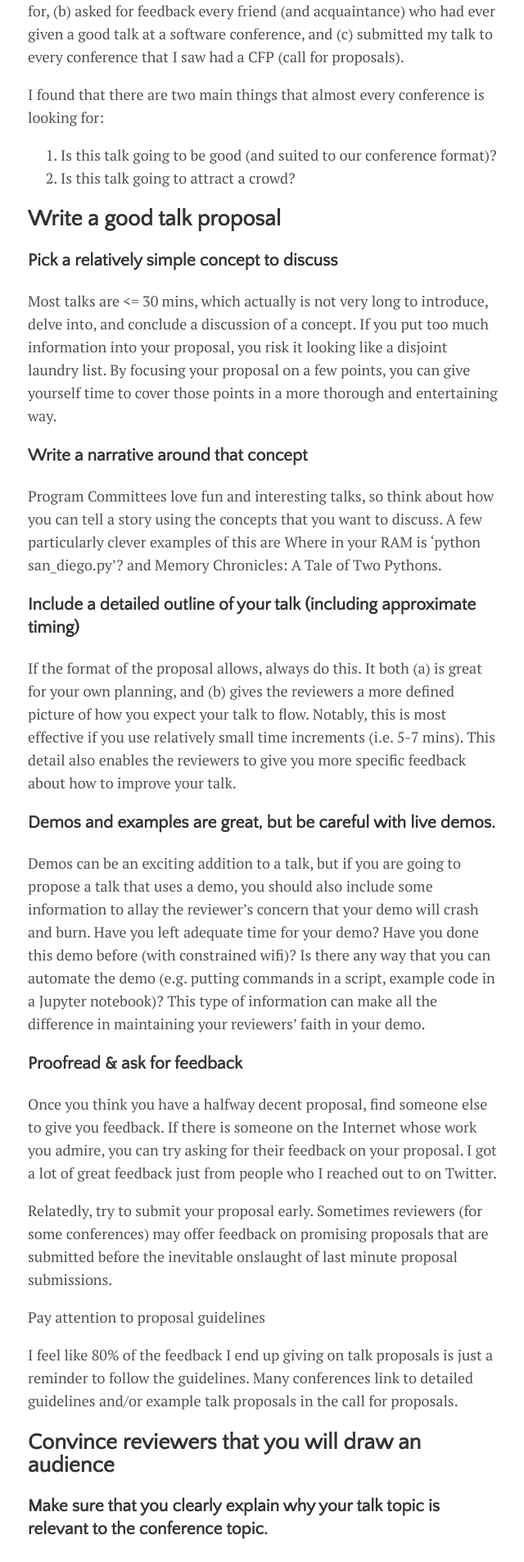
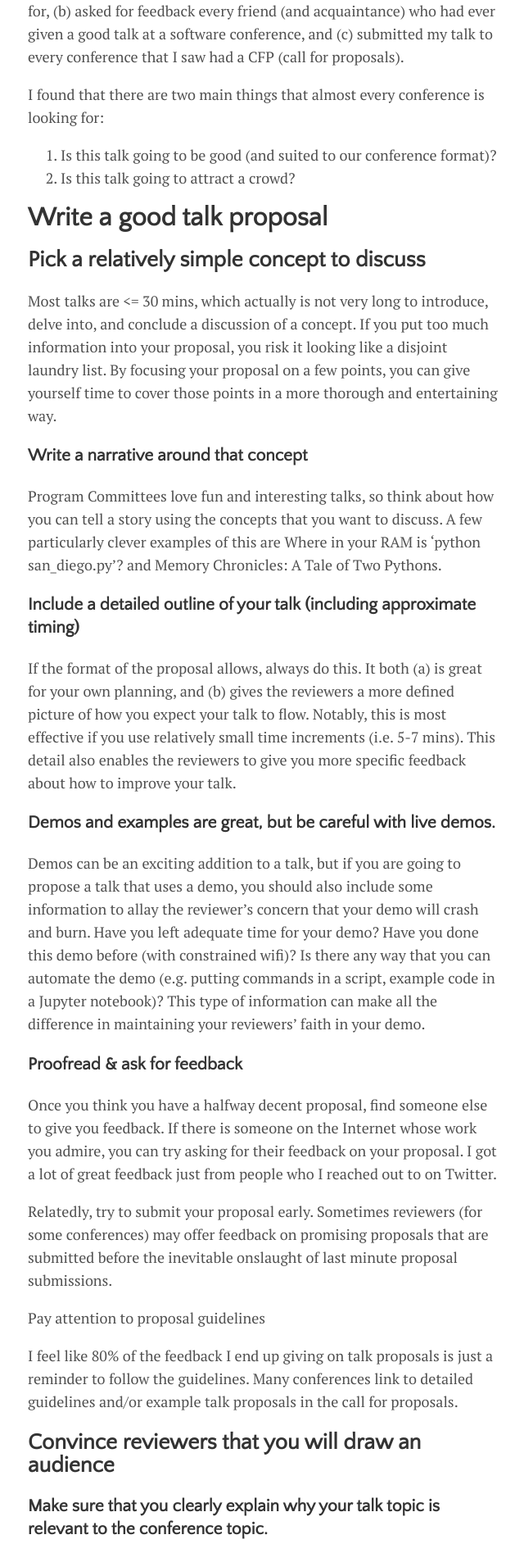
Before and after one commit to dhanus/dhanus.github.io, a Jekyll site: the page built from _posts/2017-05-19-great-software-talk.markdown, in a window 1280 px wide. Shown: the part 902-2808 px from the top of the page at 82% size, without its empty margins (318-958 px from the left). Built offline with Jekyll 4.4.1, drawn with Linux system fonts in a browser that asks for light colours; nearby versions of some CDN libraries.

```diff
--- a/_posts/2017-05-19-great-software-talk.markdown
+++ b/_posts/2017-05-19-great-software-talk.markdown
@@ -20,9 +20,9 @@ I found that there are two main things that almost every conference is looking f
 1. Is this talk going to be good (and suited to our conference format)?
 2. Is this talk going to attract a crowd?
 
-## Write a good talk proposal
+# Write a good talk proposal
 
-### Pick a relatively simple concept to discuss
+## Pick a relatively simple concept to discuss
 
 Most talks are <= 30 mins, which actually is not very long to introduce, delve into, and conclude a discussion of a concept. If you put too much information into your proposal, you risk it looking like a disjoint laundry list. By focusing your proposal on a few points, you can give yourself time to cover those points in a more thorough and entertaining way.
 
```
